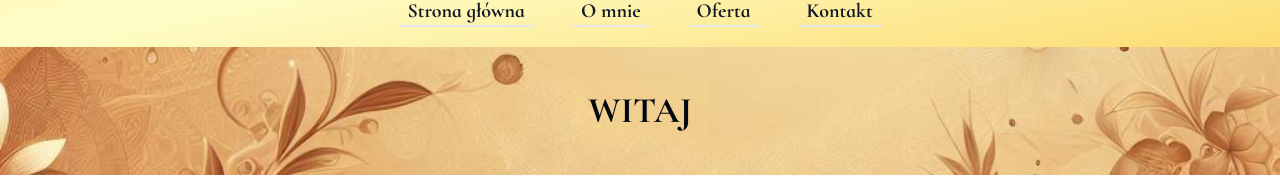
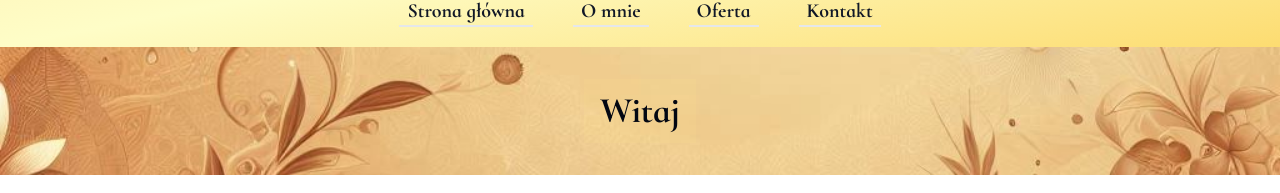
Before and after one commit to PiotrRegulski/stan-relaksu, a Next.js app: page / in a window 1280 px wide. Shown: the part 199-392 px from the top of the page. Built offline with nearby package versions, Linux system fonts and the light colour scheme.

Commit message:
text display changed from large to normal

```diff
--- a/src/components/homepage/PageHeader.tsx
+++ b/src/components/homepage/PageHeader.tsx
@@ -11,7 +11,7 @@ const PageHeader: React.FC<PageHeaderProps> = ({ children }) => {
       className="grid grid-cols-1 gap-2 place-items-center md:h-32 md:bg-cover md:bg-center backdrop-contrast-200"
       style={{ backgroundImage: "url('/ofertabg.png')" }}
     >
-      <h1 className="px-4 py-3 md:text-4xl text-xl text-center font-semibold uppercase bg-amber-200/10 text-gray-950 ">
+      <h1 className="px-4 py-3 md:text-4xl text-xl text-center font-semibold  bg-amber-200/10 text-gray-950 ">
         {children}
       </h1>
     </header>
```
